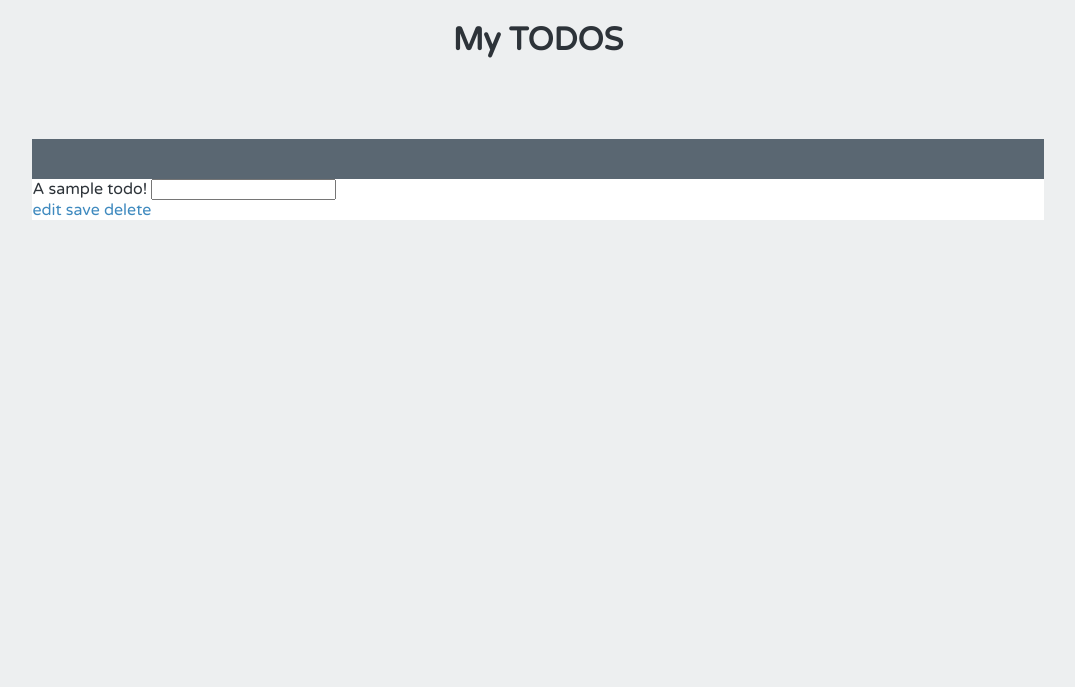
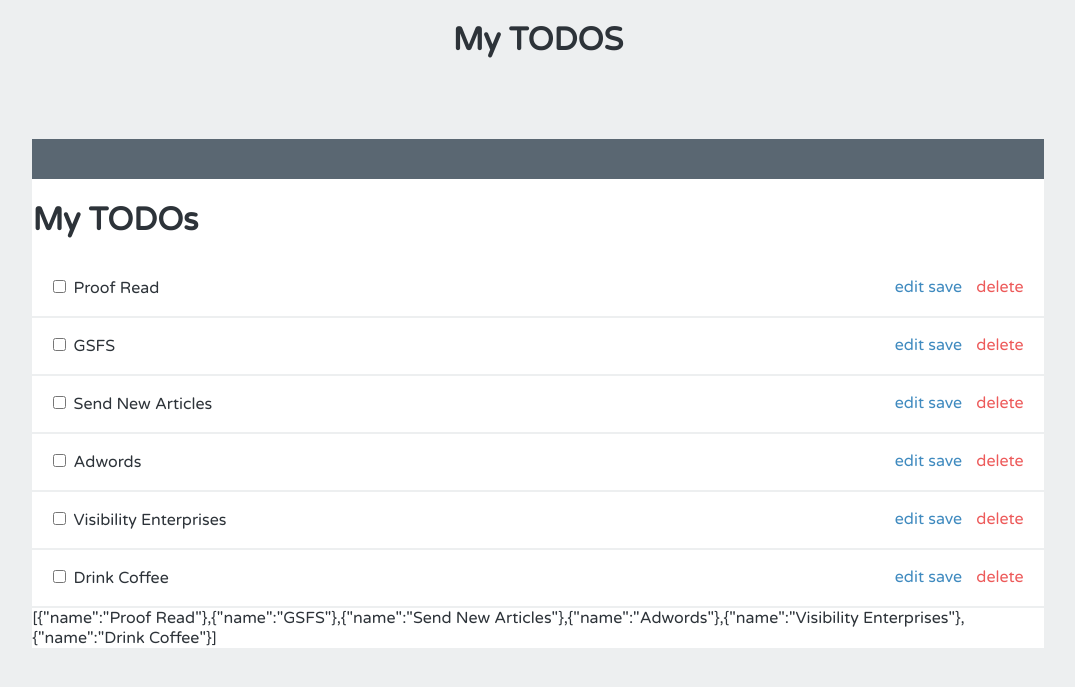
Before and after one commit to DigitalRevolution/TreeHouse, a PHP site: page / in a window 1280 px wide. Shown: the top 687 px of the page, without its empty margins (102-1177 px from the left). Run offline with PHP 8.4, Linux system fonts and the light colour scheme.

Commit message:
included angular built in directives in the application -- updated CSS for better UI. Applied 2-way data binding with change event handling

```diff
--- a/Treehouse_Angular_Basics/index.html
+++ b/Treehouse_Angular_Basics/index.html
@@ -10,14 +10,18 @@
 <!--  <div hello-world></div>     //Inject Directives as HTML attributes -->
   <h1>My TODOS</h1>
   <div ng-controller = "mainCtrl" class = "list">
-    <input type = "checkbox"/>
-    <lable class = "editing-label">A sample todo!</lable>
-    <input class = "editing-label" type = "text"/>
-    <div class = "actions">
-      <a href ="">edit</a>
-      <a href ="" ng-click = "helloWorld()">save</a>
-      <a class = "delete" href ="">delete</a>
+    <h1 ng-click = "helloWorld()">My TODOs</h1>
+    <div class = "item" ng-repeat = "todo in todos" ng-class = "{'editing': editing, 'edited': todo.edited}">
+      <input ng-model = "todo.complete" type = "checkbox"/>
+      <lable ng-hide = "editing">{{todo.name}}</lable>
+      <input ng-change = "todo.edited = true;" ng-blur = "editing = false;" ng-show = "editing" ng-model = "todo.name" class = "editing-label" type = "text"/>
+      <div class = "actions">
+        <a href ="" ng-click = "editing = !editing">edit</a>
+        <a href ="" ng-click = "helloWorld()">save</a>
+        <a class = "delete" href ="">delete</a>
+      </div>
     </div>
+      {{todos}}
   </div>
   <script src="vendor/angular.js" type="text/javascript"></script>
   <script src="scripts/app.js" type="text/javascript"></script>
--- a/Treehouse_Angular_Basics/scripts/app.js
+++ b/Treehouse_Angular_Basics/scripts/app.js
@@ -1,7 +1,19 @@
+(function(){
 angular.module("todoListApp", [])
 
   .controller('mainCtrl', function($scope){
     $scope.helloWorld = function(){
     console.log('controller function fired successfully.')
     };
+
+	$scope.todos = [
+	{'name':'Proof Read'},
+	{'name':'GSFS'},
+	{'name':'Send New Articles'},
+	{'name':'Adwords'},
+	{'name':'Visibility Enterprises'},
+	{'name':'Drink Coffee'}
+	];
   });
+
+})();
--- a/Treehouse_Angular_Basics/styles/main.css
+++ b/Treehouse_Angular_Basics/styles/main.css
@@ -54,7 +54,7 @@ a {
   .list .add {
     padding: 25px 0 27px 25px; }
 
-input[type="checkbox"] {
+/*input[type="checkbox"] {
     display:none;
 }
 input[type="checkbox"] + span {
@@ -68,4 +68,4 @@ input[type="checkbox"] + span {
 }
 input[type="checkbox"]:checked + span {
     background:url(checkbox-filled.svg) left top no-repeat;
-}
+}*/
```
